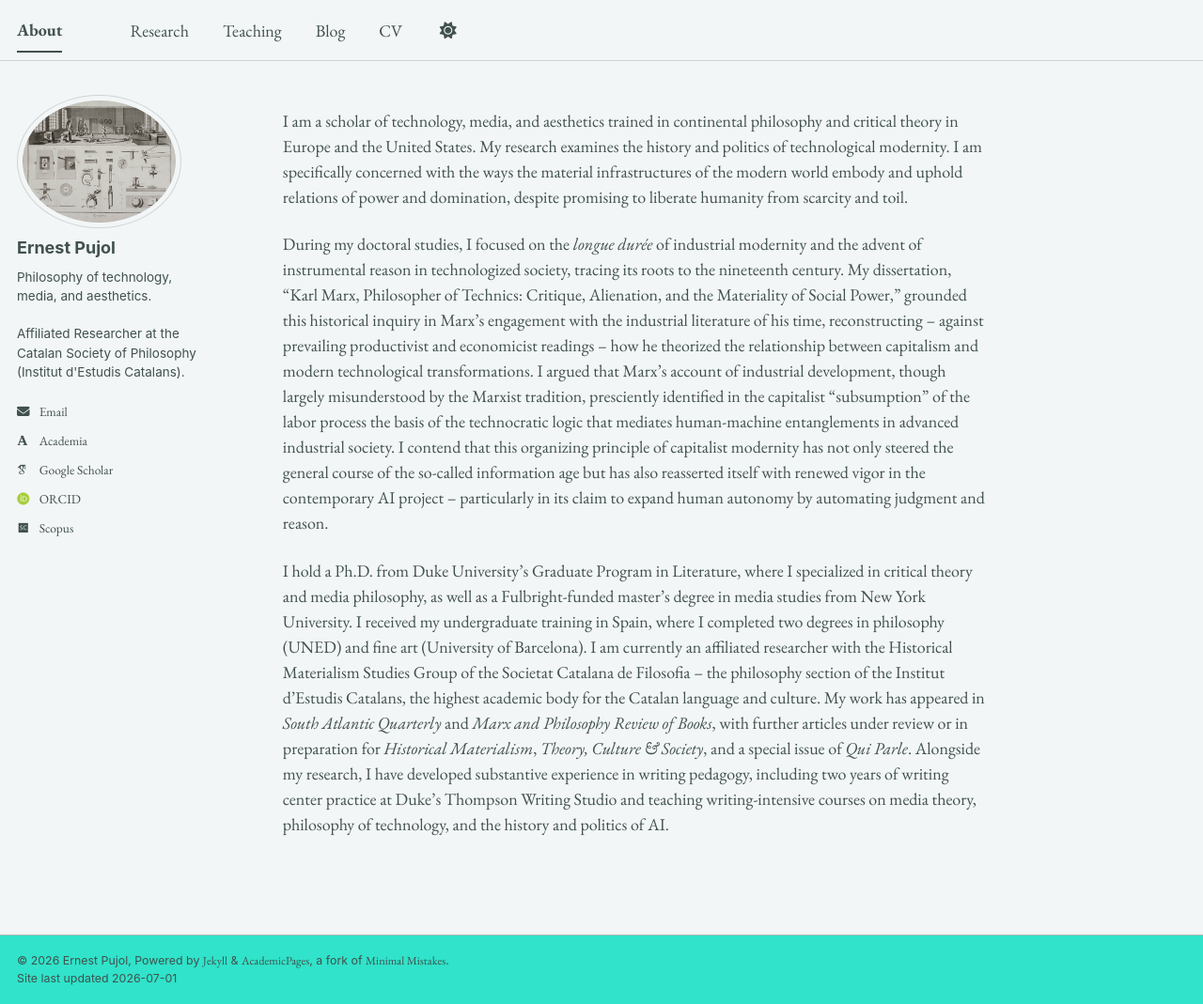
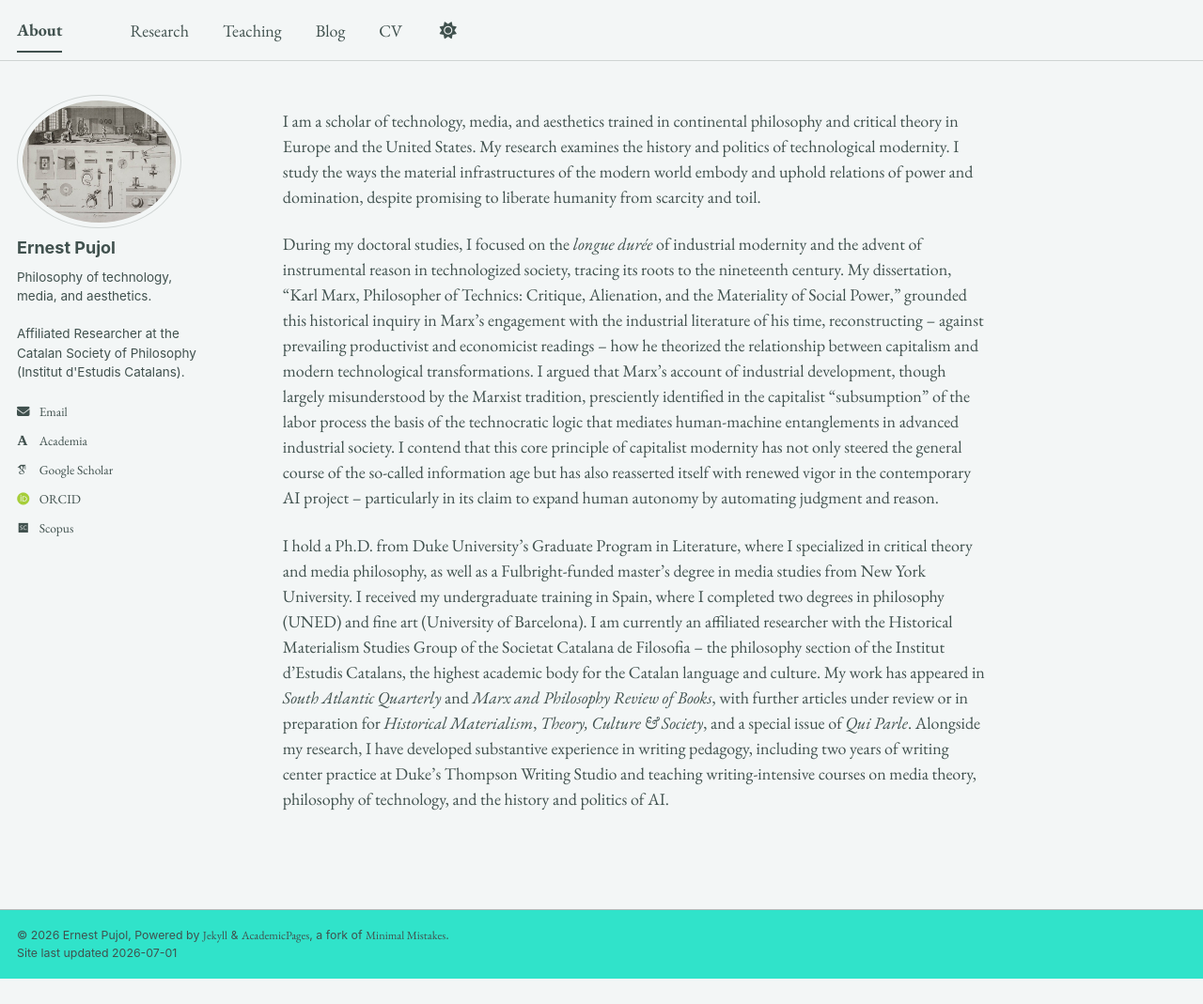
Before and after one commit to epujol90/epujol90.github.io, a Jekyll site: the page built from _pages/about.md, in a window 1280 px wide and 1069 px high. Shown: the whole window at 94% size. Built offline with Jekyll 4.4.1, drawn with Linux system fonts in a browser that asks for light colours; some web fonts are replaced; a script bundle is joined from its source files by our own code; library files that are not in the unit come from our copies.

Commit message:
Update about.md

```diff
--- a/_pages/about.md
+++ b/_pages/about.md
@@ -6,8 +6,8 @@ redirect_from:
   - /about/
   - /about.html
 ---
-I am a scholar of technology, media, and aesthetics trained in continental philosophy and critical theory in Europe and the United States. My research examines the history and politics of technological modernity. I am specifically concerned with the ways the material infrastructures of the modern world embody and uphold relations of power and domination, despite promising to liberate humanity from scarcity and toil.
+I am a scholar of technology, media, and aesthetics trained in continental philosophy and critical theory in Europe and the United States. My research examines the history and politics of technological modernity. I study the ways the material infrastructures of the modern world embody and uphold relations of power and domination, despite promising to liberate humanity from scarcity and toil.
 
-During my doctoral studies, I focused on the _longue durée_ of industrial modernity and the advent of instrumental reason in technologized society, tracing its roots to the nineteenth century. My dissertation, “Karl Marx, Philosopher of Technics: Critique, Alienation, and the Materiality of Social Power,” grounded this historical inquiry in Marx’s engagement with the industrial literature of his time, reconstructing -- against prevailing productivist and economicist readings -- how he theorized the relationship between capitalism and modern technological transformations. I argued that Marx’s account of industrial development, though largely misunderstood by the Marxist tradition, presciently identified in the capitalist "subsumption" of the labor process the basis of the technocratic logic that mediates human-machine entanglements in advanced industrial society. I contend that this organizing principle of capitalist modernity has not only steered the general course of the so-called information age but has also reasserted itself with renewed vigor in the contemporary AI project -- particularly in its claim to expand human autonomy by automating judgment and reason.
+During my doctoral studies, I focused on the _longue durée_ of industrial modernity and the advent of instrumental reason in technologized society, tracing its roots to the nineteenth century. My dissertation, “Karl Marx, Philosopher of Technics: Critique, Alienation, and the Materiality of Social Power,” grounded this historical inquiry in Marx’s engagement with the industrial literature of his time, reconstructing -- against prevailing productivist and economicist readings -- how he theorized the relationship between capitalism and modern technological transformations. I argued that Marx’s account of industrial development, though largely misunderstood by the Marxist tradition, presciently identified in the capitalist "subsumption" of the labor process the basis of the technocratic logic that mediates human-machine entanglements in advanced industrial society. I contend that this core principle of capitalist modernity has not only steered the general course of the so-called information age but has also reasserted itself with renewed vigor in the contemporary AI project -- particularly in its claim to expand human autonomy by automating judgment and reason.
 
 I hold a Ph.D. from Duke University’s Graduate Program in Literature, where I specialized in critical theory and media philosophy, as well as a Fulbright-funded master’s degree in media studies from New York University. I received my undergraduate training in Spain, where I completed two degrees in philosophy (UNED) and fine art (University of Barcelona). I am currently an affiliated researcher with the Historical Materialism Studies Group of the Societat Catalana de Filosofia -- the philosophy section of the Institut d’Estudis Catalans, the highest academic body for the Catalan language and culture. My work has appeared in _South Atlantic Quarterly_ and _Marx and Philosophy Review of Books_, with further articles under review or in preparation for _Historical Materialism_, _Theory, Culture & Society_, and a special issue of _Qui Parle_. Alongside my research, I have developed substantive experience in writing pedagogy, including two years of writing center practice at Duke’s Thompson Writing Studio and teaching writing-intensive courses on media theory, philosophy of technology, and the history and politics of AI.
```
